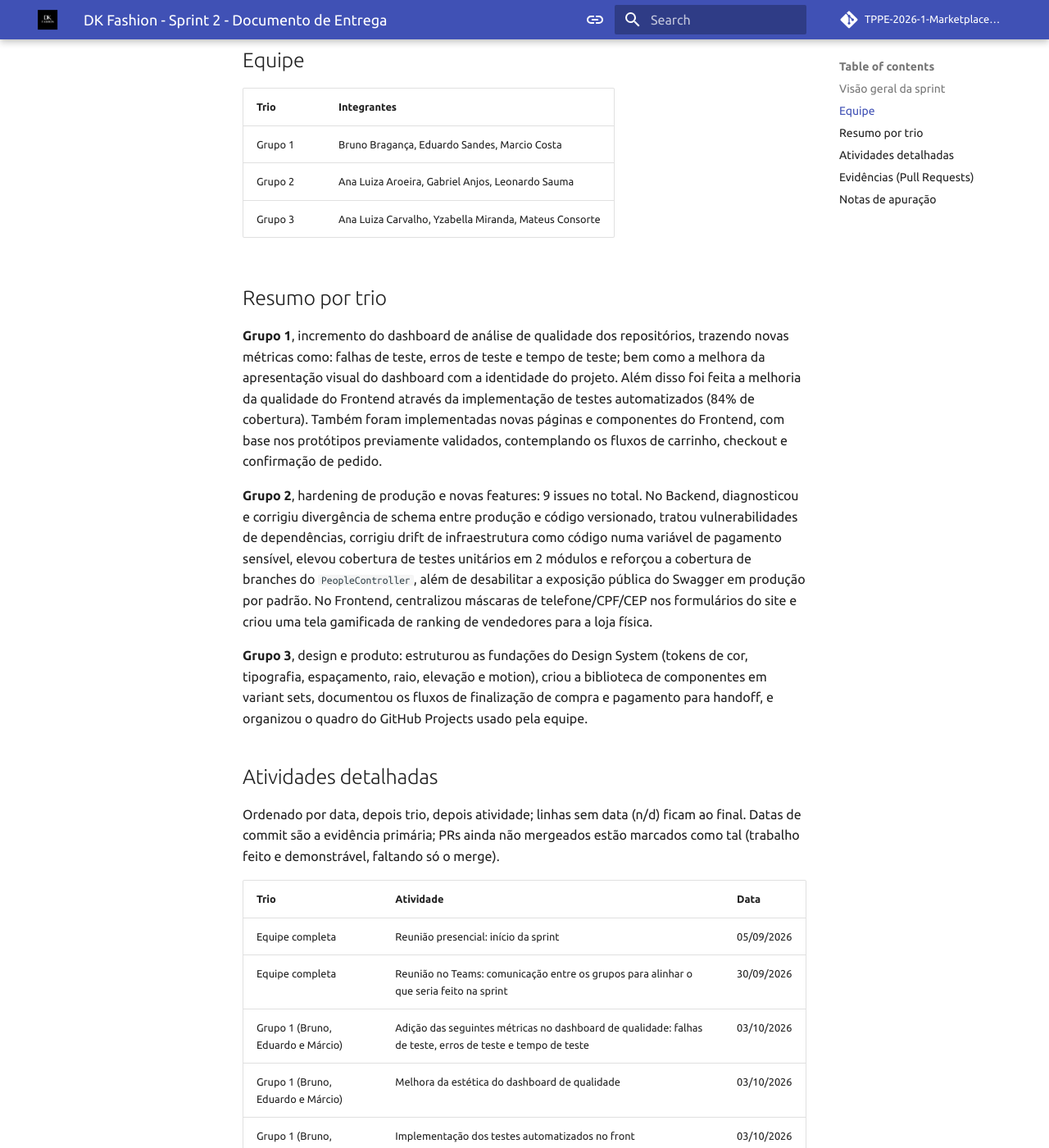
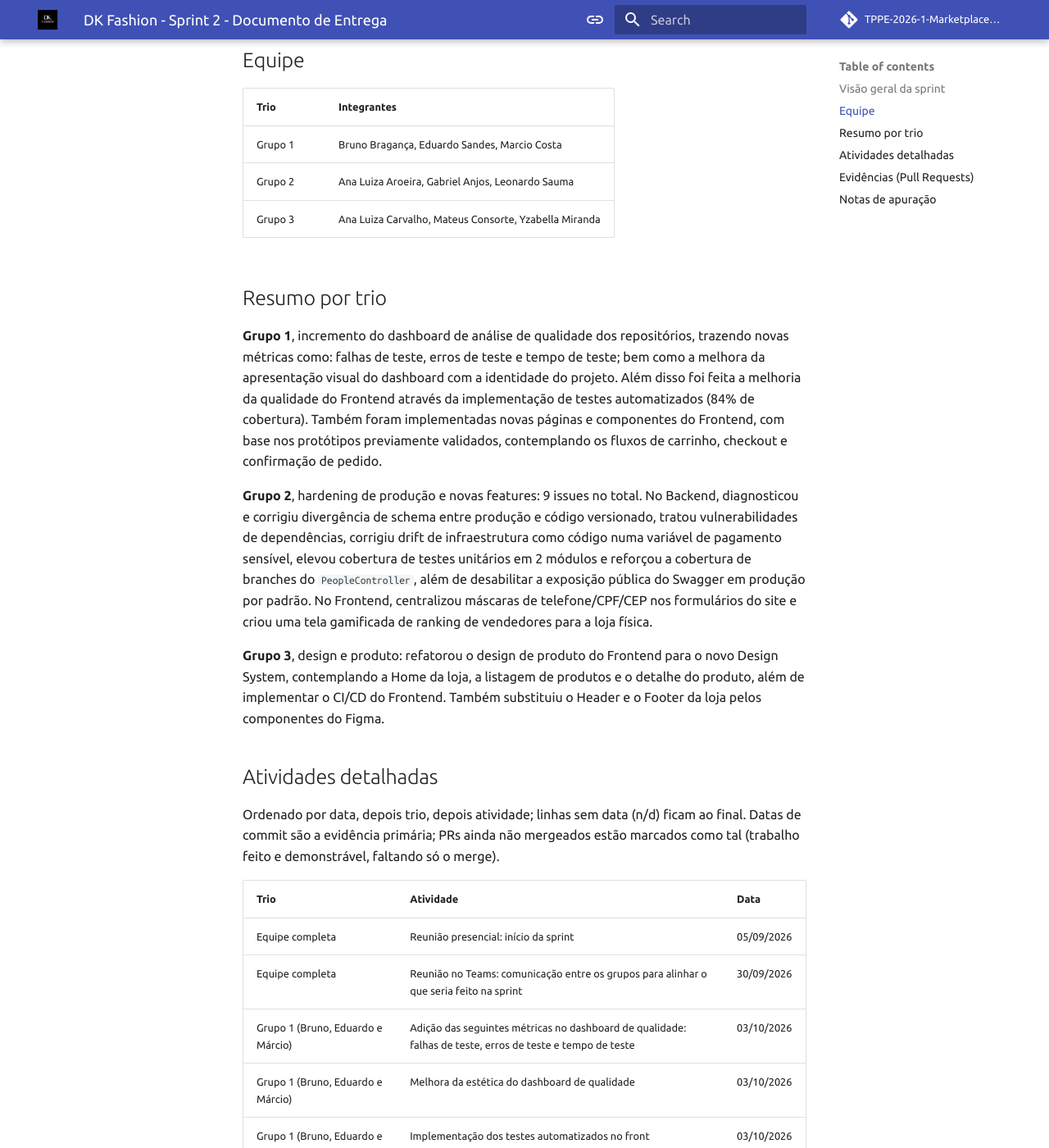
Before and after one commit to TPPE-2026-1-Marketplace/documentacao, an MkDocs documentation site: the page built from docs/sprints/sprint2.md, in a window 1280 px wide and 1400 px high, scrolled down 628 px. Shown: the whole window at 82% size. Built offline with MkDocs 1.6.1 and Material for MkDocs 9.7.7, drawn with Linux system fonts in a browser that asks for light colours; comment, search, counter and statistics services are not loaded; some of the changed text lies outside the part shown.

Commit message:
docs(sprints): adicionar entregas do trio Design na sprint 02
Registra as issues #135, #136, #137 e #138 do Frontend (refatoração da
Home, listagem e detalhe do produto para o novo Design System e CI/CD do
Frontend) no relatório da sprint 02 e no documento de entrega, com
resumo, atividades e evidências do Grupo 3.

```diff
--- a/docs/sprints/sprint2.md
+++ b/docs/sprints/sprint2.md
@@ -21,7 +21,7 @@
 | ------- | ----------------------------------------------------- |
 | Grupo 1 | Bruno Bragança, Eduardo Sandes, Marcio Costa          |
 | Grupo 2 | Ana Luiza Aroeira, Gabriel Anjos, Leonardo Sauma      |
-| Grupo 3 | Ana Luiza Carvalho, Yzabella Miranda, Mateus Consorte |
+| Grupo 3 | Ana Luiza Carvalho, Mateus Consorte, Yzabella Miranda |
 
 ## Resumo por trio
 
@@ -37,11 +37,10 @@
 telefone/CPF/CEP nos formulários do site e criou uma tela gamificada de
 ranking de vendedores para a loja física.
 
-**Grupo 3**, design e produto: estruturou as fundações do Design System
-(tokens de cor, tipografia, espaçamento, raio, elevação e motion), criou a
-biblioteca de componentes em variant sets, documentou os fluxos de
-finalização de compra e pagamento para handoff, e organizou o quadro do
-GitHub Projects usado pela equipe.
+**Grupo 3**, design e produto: refatorou o design de produto do Frontend
+para o novo Design System, contemplando a Home da loja, a listagem de
+produtos e o detalhe do produto, além de implementar o CI/CD do Frontend. Também substituiu o Header e o Footer da
+loja pelos componentes do Figma.
 
 ## Atividades detalhadas
 
@@ -50,35 +49,45 @@
 mergeados estão marcados como tal (trabalho feito e demonstrável, faltando
 só o merge).
 
-| Trio                              | Atividade                                                                                                     | Data       |
-| --------------------------------- | ------------------------------------------------------------------------------------------------------------- | ---------- |
-| Equipe completa                   | Reunião presencial: início da sprint                                                                          | 05/09/2026 |
-| Equipe completa                   | Reunião no Teams: comunicação entre os grupos para alinhar o que seria feito na sprint                        | 30/09/2026 |
-| Grupo 1 (Bruno, Eduardo e Márcio) | Adição das seguintes métricas no dashboard de qualidade: falhas de teste, erros de teste e tempo de teste     | 03/10/2026 |
-| Grupo 1 (Bruno, Eduardo e Márcio) | Melhora da estética do dashboard de qualidade                                                                 | 03/10/2026 |
-| Grupo 1 (Bruno, Eduardo e Márcio) | Implementação dos testes automatizados no front                                                               | 03/10/2026 |
-| Grupo 1 (Bruno, Eduardo e Márcio) | Correções no workflow de métricas (mudança para executar somente após a conclusão da análise do Sonar)        | 03/10/2026 |
-| Grupo 1 (Bruno, Eduardo e Márcio) | Implementação dos componentes do carrinho                                                                     | 05/10/2026 |
-| Grupo 1 (Bruno, Eduardo e Márcio) | Implementação da infraestrutura de testes das novas páginas e componentes                                     | 05/10/2026 |
-| Grupo 1 (Bruno, Eduardo e Márcio) | Implementação dos testes unitários dos componentes do carrinho                                                | 05/10/2026 |
-| Grupo 1 (Bruno, Eduardo e Márcio) | Integração da execução de testes automatizados ao workflow de CI                                              | 05/10/2026 |
-| Grupo 1 (Bruno, Eduardo e Márcio) | Implementação da nova página de carrinho                                                                      | 05/10/2026 |
-| Grupo 1 (Bruno, Eduardo e Márcio) | Implementação da nova página de checkout                                                                      | 05/10/2026 |
-| Grupo 1 (Bruno, Eduardo e Márcio) | Implementação da nova página de confirmação do pedido e integração com o retorno do gateway de pagamento      | 05/10/2026 |
-| Grupo 1 (Bruno, Eduardo e Márcio) | Atualização dos testes automatizados de Selenium para os fluxos de carrinho, checkout e confirmação de pedido | 05/10/2026 |
-| Grupo 1 (Bruno, Eduardo e Márcio) | Implementação dos componentes de interface base e ajustes nos tokens do design system conforme o Figma        | 05/10/2026 |
-| Equipe completa                   | Reunião no Teams: alinhamento da apresentação                                                                 | 05/10/2026 |
+| Trio                                      | Atividade                                                                                                     | Data       |
+| ----------------------------------------- | ------------------------------------------------------------------------------------------------------------- | ---------- |
+| Equipe completa                           | Reunião presencial: início da sprint                                                                          | 05/09/2026 |
+| Equipe completa                           | Reunião no Teams: comunicação entre os grupos para alinhar o que seria feito na sprint                        | 30/09/2026 |
+| Grupo 1 (Bruno, Eduardo e Márcio)         | Adição das seguintes métricas no dashboard de qualidade: falhas de teste, erros de teste e tempo de teste     | 03/10/2026 |
+| Grupo 1 (Bruno, Eduardo e Márcio)         | Melhora da estética do dashboard de qualidade                                                                 | 03/10/2026 |
+| Grupo 1 (Bruno, Eduardo e Márcio)         | Implementação dos testes automatizados no front                                                               | 03/10/2026 |
+| Grupo 1 (Bruno, Eduardo e Márcio)         | Correções no workflow de métricas (mudança para executar somente após a conclusão da análise do Sonar)        | 03/10/2026 |
+| Grupo 1 (Bruno, Eduardo e Márcio)         | Implementação dos componentes do carrinho                                                                     | 05/10/2026 |
+| Grupo 1 (Bruno, Eduardo e Márcio)         | Implementação da infraestrutura de testes das novas páginas e componentes                                     | 05/10/2026 |
+| Grupo 1 (Bruno, Eduardo e Márcio)         | Implementação dos testes unitários dos componentes do carrinho                                                | 05/10/2026 |
+| Grupo 1 (Bruno, Eduardo e Márcio)         | Integração da execução de testes automatizados ao workflow de CI                                              | 05/10/2026 |
+| Grupo 1 (Bruno, Eduardo e Márcio)         | Implementação da nova página de carrinho                                                                      | 05/10/2026 |
+| Grupo 1 (Bruno, Eduardo e Márcio)         | Implementação da nova página de checkout                                                                      | 05/10/2026 |
+| Grupo 1 (Bruno, Eduardo e Márcio)         | Implementação da nova página de confirmação do pedido e integração com o retorno do gateway de pagamento      | 05/10/2026 |
+| Grupo 1 (Bruno, Eduardo e Márcio)         | Atualização dos testes automatizados de Selenium para os fluxos de carrinho, checkout e confirmação de pedido | 05/10/2026 |
+| Grupo 1 (Bruno, Eduardo e Márcio)         | Implementação dos componentes de interface base e ajustes nos tokens do design system conforme o Figma        | 05/10/2026 |
+| Grupo 3 (Ana Carvalho, Yzabella e Mateus) | Refatoração da Home da loja para o novo Design System                                             | 05/10/2026 |
+| Grupo 3 (Ana Carvalho, Yzabella e Mateus) | Refatoração da listagem de produtos para o novo Design System                                     | 05/10/2026 |
+| Grupo 3 (Ana Carvalho, Yzabella e Mateus) | Refatoração do detalhe do produto para o novo Design System                                       | 05/10/2026 |
+| Grupo 3 (Ana Carvalho, Yzabella e Mateus) | Implementação do CI/CD do Frontend                                                                | 05/10/2026 |
+| Grupo 3 (Ana Carvalho, Yzabella e Mateus) | Novo Header e Footer da loja a partir do Figma                                                    | 05/10/2026 |
+| Equipe completa                           | Reunião no Teams: alinhamento da apresentação                                                                 | 05/10/2026 |
 
 ## Evidências (Pull Requests)
 
-| Issue | Repositório | PR                                                                               | Status   |
-| ----- | ----------- | -------------------------------------------------------------------------------- | -------- |
-| #129  | Frontend    | [#124](https://github.com/TPPE-2026-1-Marketplace/MarketPlace-Frontend/pull/124) | Mergeado |
-| #129  | Frontend    | [#125](https://github.com/TPPE-2026-1-Marketplace/MarketPlace-Frontend/pull/125) | Mergeado |
-| #130  | Frontend    | [#126](https://github.com/TPPE-2026-1-Marketplace/MarketPlace-Frontend/pull/126) | Mergeado |
-| #72   | Frontend    | [#127](https://github.com/TPPE-2026-1-Marketplace/MarketPlace-Frontend/pull/127) | Mergeado |
-| #72   | Frontend    | [#128](https://github.com/TPPE-2026-1-Marketplace/MarketPlace-Frontend/pull/128) | Mergeado |
-| #203  | Backend     | [#128](https://github.com/TPPE-2026-1-Marketplace/MarketPlace-Backend/pull/193)  | Mergeado |
+| Issue                                                                              | Repositório | PR                                                                               | Status   |
+| ---------------------------------------------------------------------------------- | ----------- | -------------------------------------------------------------------------------- | -------- |
+| #129                                                                               | Frontend    | [#124](https://github.com/TPPE-2026-1-Marketplace/MarketPlace-Frontend/pull/124) | Mergeado |
+| #129                                                                               | Frontend    | [#125](https://github.com/TPPE-2026-1-Marketplace/MarketPlace-Frontend/pull/125) | Mergeado |
+| #130                                                                               | Frontend    | [#126](https://github.com/TPPE-2026-1-Marketplace/MarketPlace-Frontend/pull/126) | Mergeado |
+| #72                                                                                | Frontend    | [#127](https://github.com/TPPE-2026-1-Marketplace/MarketPlace-Frontend/pull/127) | Mergeado |
+| #72                                                                                | Frontend    | [#128](https://github.com/TPPE-2026-1-Marketplace/MarketPlace-Frontend/pull/128) | Mergeado |
+| #203                                                                               | Backend     | [#128](https://github.com/TPPE-2026-1-Marketplace/MarketPlace-Backend/pull/193)  | Mergeado |
+| -                                                                                  | Frontend    | [#133](https://github.com/TPPE-2026-1-Marketplace/MarketPlace-Frontend/pull/133) | Mergeado |
+| [#135](https://github.com/TPPE-2026-1-Marketplace/MarketPlace-Frontend/issues/135) | Frontend    | -                                                                                | Fechada  |
+| [#136](https://github.com/TPPE-2026-1-Marketplace/MarketPlace-Frontend/issues/136) | Frontend    | -                                                                                | Fechada  |
+| [#137](https://github.com/TPPE-2026-1-Marketplace/MarketPlace-Frontend/issues/137) | Frontend    | -                                                                                | Fechada  |
+| [#138](https://github.com/TPPE-2026-1-Marketplace/MarketPlace-Frontend/issues/138) | Frontend    | -                                                                                | Fechada  |
 
 
 ## Notas de apuração
```
Also changed, not shown: docs/sprints/02.md (+2 -1 lines).
